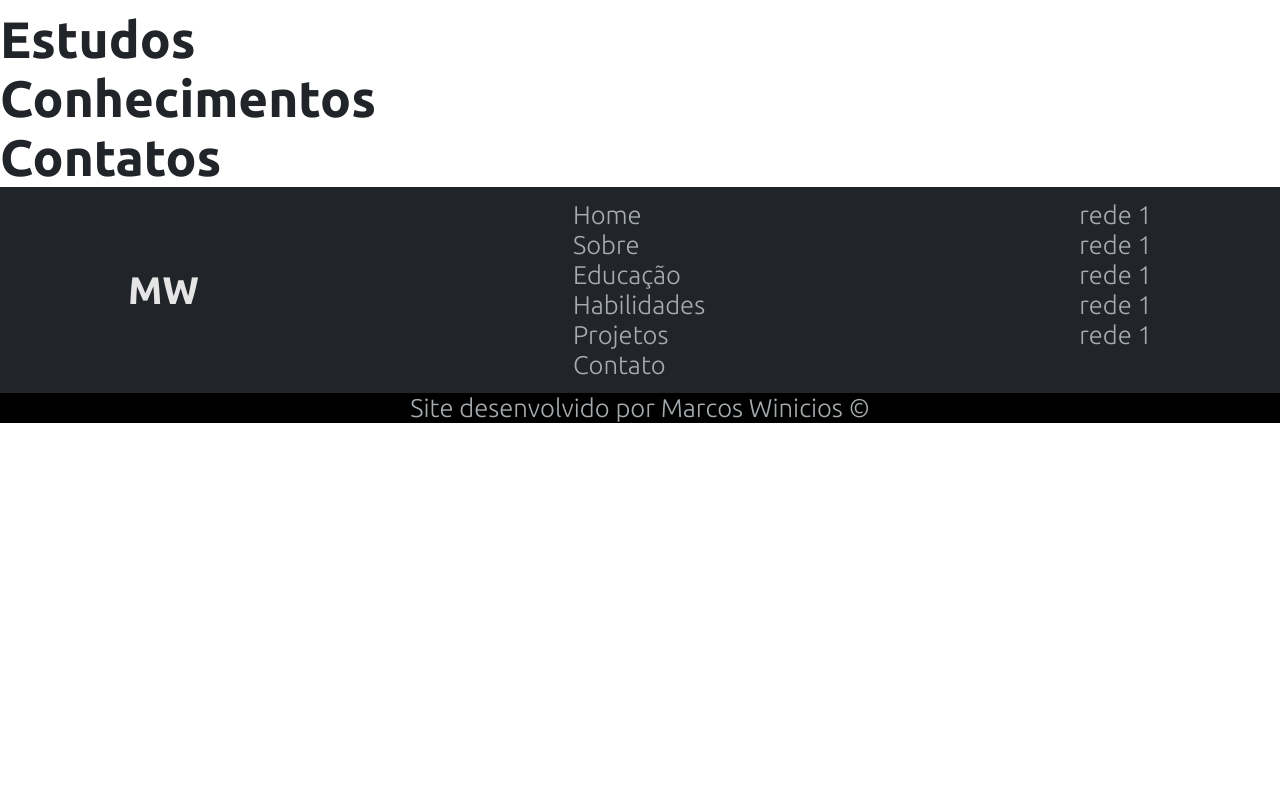
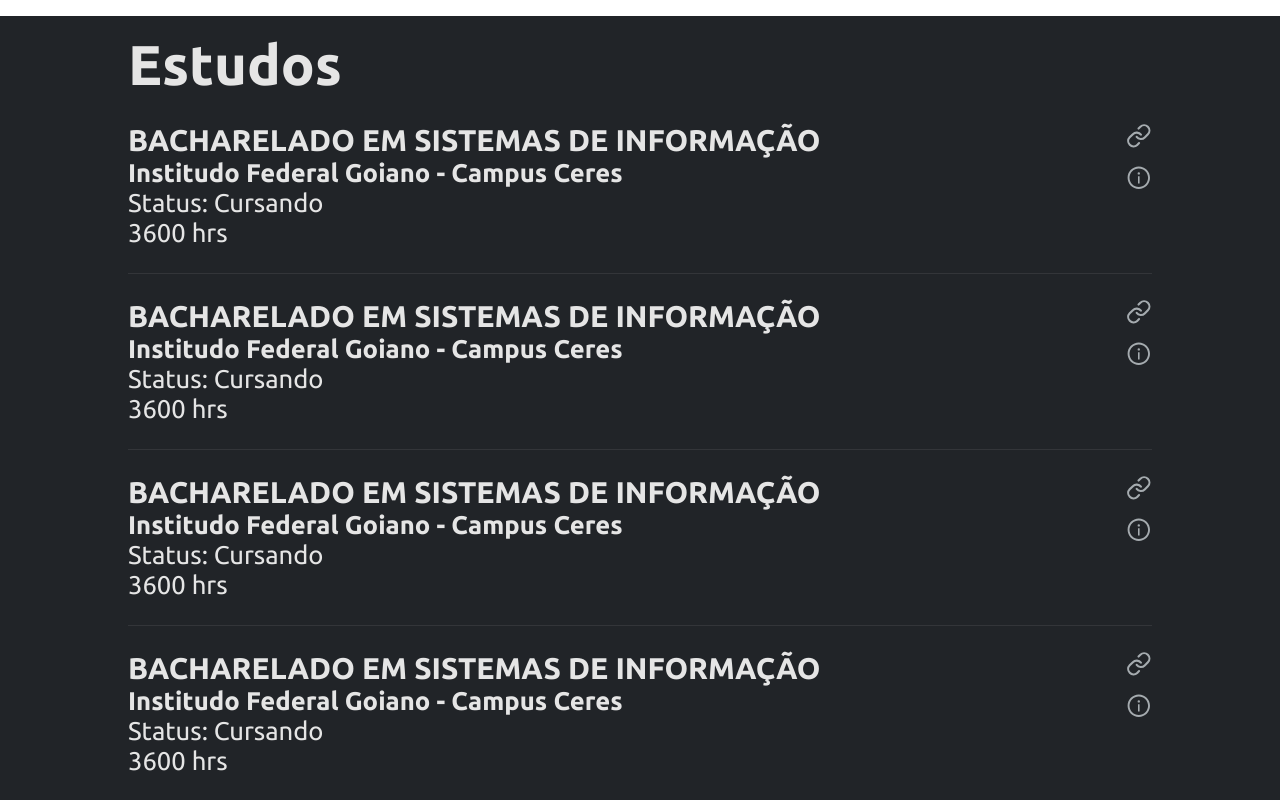
Before and after one commit to MarcosWinicios/portfolio, a React (Create React App) app: page / in a window 1280 px wide. Shown: the part 1520-2320 px from the top of the page. Before the commit the page ends 1943 px from the top, so only its background shows below. Built offline with nearby package versions, Linux system fonts and the light colour scheme.

Commit message:
item course created

```diff
--- a/src/assets/styles/global.css
+++ b/src/assets/styles/global.css
@@ -39,6 +39,10 @@
     justify-content: center;
 }
 
+.space-top {
+    padding-top: 16px;
+}
+
 .page-container {
     width: 80vw;
 }
--- a/src/components/Header/index.tsx
+++ b/src/components/Header/index.tsx
@@ -10,7 +10,7 @@
                 <nav className="flex">
                     <a href="#landing-page"><p>Home</p></a>
                     <a href="#about"><p>Sobre</p></a>
-                    <a href="#education"><p>Educação</p></a>
+                    <a href="#studies"><p>Estudos</p></a>
                     <a href="#skills"><p>Habilidades</p></a>
                     <a href="#projects"><p>Projetos</p></a>
                     <a href="#contact"><p>Contato</p></a>
--- a/src/components/Header/styles.css
+++ b/src/components/Header/styles.css
@@ -2,7 +2,7 @@
     background-color: var(--color-primary-dark-tranparent);
     color: var(--color-primary-light);
     justify-content: center;
-    top: 0;
+    top: 0 !important;
     position: fixed;
 }
 
--- a/src/pages/About/index.tsx
+++ b/src/pages/About/index.tsx
@@ -2,13 +2,13 @@
 
 const About = () => {
     return (
-        <section id="about" className="page">
+        <section id="about" className="page space-top">
             <div className="page-container">
                 <h1 className="title-page">Sobre</h1>
                 <div className="about-container">
                     <div className="image-profile-container">
                         <div className="img">
-                            <img src="https://github.com/marcoswinicios.png" alt="" />
+                            {/* <img src="https://github.com/marcoswinicios.png" alt="" /> */}
                         </div>
                     </div>
                     <article>
--- a/src/pages/About/styles.css
+++ b/src/pages/About/styles.css
@@ -1,5 +1,5 @@
 #about .page-container {
-    margin-top: 10px;
+    /* margin-top: 50px; */
     display: flex;
     flex-direction: column;
     height: 90vh;
@@ -24,7 +24,7 @@
     /* border: solid 1px #000; */
 }
 
-.img img {
+.img {
     margin-top: 10px;
     border: solid 1px #ccc;
     width: 100%;
--- a/src/pages/LandingPage/index.tsx
+++ b/src/pages/LandingPage/index.tsx
@@ -3,7 +3,6 @@
 import './styles.css';
 const LandingPage = () => {
     return (
-        < >
         <section id="landing-page" className="page" >
             <div className="page-container">
                 <h1 className="main-text">
@@ -17,7 +16,6 @@
                 </div>
             </div>
         </section>
-        </>
     );
 }
 export default LandingPage;
--- a/src/pages/Studies/index.tsx
+++ b/src/pages/Studies/index.tsx
@@ -1,8 +1,79 @@
+import { FiLink } from 'react-icons/fi';
+import { AiOutlineInfoCircle } from 'react-icons/ai'
+
 import './styles.css';
 
 const Studies = () => {
     return (
-        <h1>Estudos</h1>
+        <section id="studies" className="page space-top">
+            <div className="page-container">
+                <h1 className="title-page">Estudos</h1>
+                <div className="course-item">
+                    <div className="informations">
+                        <h3>BACHARELADO EM SISTEMAS DE INFORMAÇÃO</h3>
+                        <h4>Institudo Federal Goiano - Campus Ceres</h4>
+                        <p>Status: Cursando</p>
+                        <p>3600 hrs</p>
+                    </div>
+                    <div className="coursers-icons-container">
+                        <a href="https://ifgoiano.com.br" >
+                            <FiLink />
+                        </a>
+                        <a href="#" >
+                            <AiOutlineInfoCircle />
+                        </a>
+                    </div>
+                </div>
+                <div className="course-item">
+                    <div className="informations">
+                        <h3>BACHARELADO EM SISTEMAS DE INFORMAÇÃO</h3>
+                        <h4>Institudo Federal Goiano - Campus Ceres</h4>
+                        <p>Status: Cursando</p>
+                        <p>3600 hrs</p>
+                    </div>
+                    <div className="coursers-icons-container">
+                        <a href="https://ifgoiano.com.br" >
+                            <FiLink />
+                        </a>
+                        <a href="#" >
+                            <AiOutlineInfoCircle />
+                        </a>
+                    </div>
+                </div>
+                <div className="course-item">
+                    <div className="informations">
+                        <h3>BACHARELADO EM SISTEMAS DE INFORMAÇÃO</h3>
+                        <h4>Institudo Federal Goiano - Campus Ceres</h4>
+                        <p>Status: Cursando</p>
+                        <p>3600 hrs</p>
+                    </div>
+                    <div className="coursers-icons-container">
+                        <a href="https://ifgoiano.com.br" >
+                            <FiLink />
+                        </a>
+                        <a href="#" >
+                            <AiOutlineInfoCircle />
+                        </a>
+                    </div>
+                </div>
+                <div className="course-item">
+                    <div className="informations">
+                        <h3>BACHARELADO EM SISTEMAS DE INFORMAÇÃO</h3>
+                        <h4>Institudo Federal Goiano - Campus Ceres</h4>
+                        <p>Status: Cursando</p>
+                        <p>3600 hrs</p>
+                    </div>
+                    <div className="coursers-icons-container">
+                        <a href="https://ifgoiano.com.br" >
+                            <FiLink />
+                        </a>
+                        <a href="#" >
+                            <AiOutlineInfoCircle />
+                        </a>
+                    </div>
+                </div>
+            </div>
+        </section>
     );
 }
 
--- a/src/pages/Studies/styles.css
+++ b/src/pages/Studies/styles.css
@@ -0,0 +1,33 @@
+#studies {
+    background-color: var(--color-primary-dark);
+    color: var(--color-primary-light);
+    min-height: 100vh;
+    max-height: fit-content;
+}
+
+#studies .title-page {
+    color: var(--color-primary-light);
+}
+
+#studies .page-container>div:last-child {
+    border: none;
+}
+
+.course-item {
+    color: var(--color-primary-light);
+    border-bottom: solid 1px rgb(204, 204, 204, 10%);
+    padding-bottom: 25px;
+    margin-bottom: 25px;
+    display: flex;
+    justify-content: space-between;
+}
+
+.course-item .coursers-icons-container {
+    display: flex;
+    flex-direction: column;
+    align-items: flex-start;
+}
+
+.coursers-icons-container a {
+    margin-bottom: 10px;
+}
```
Lines whose indentation alone changed are shown as unchanged.
